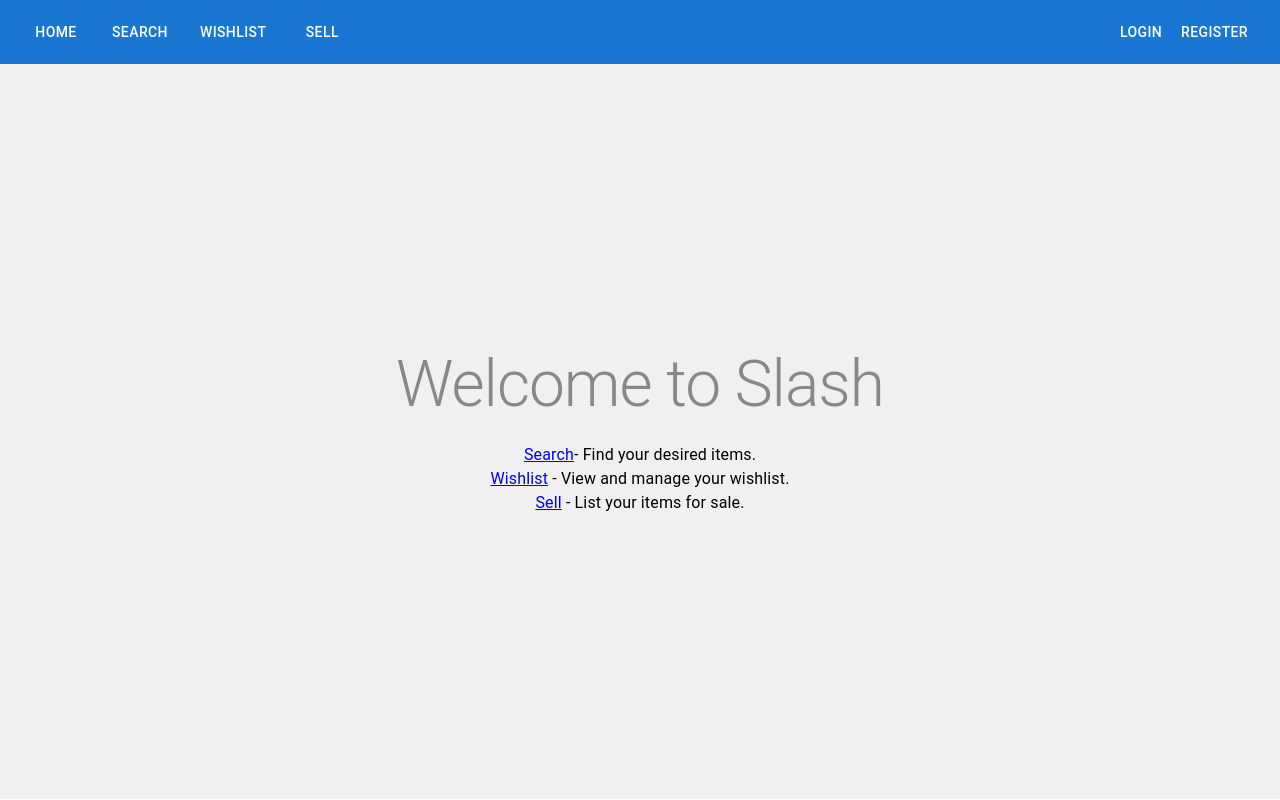
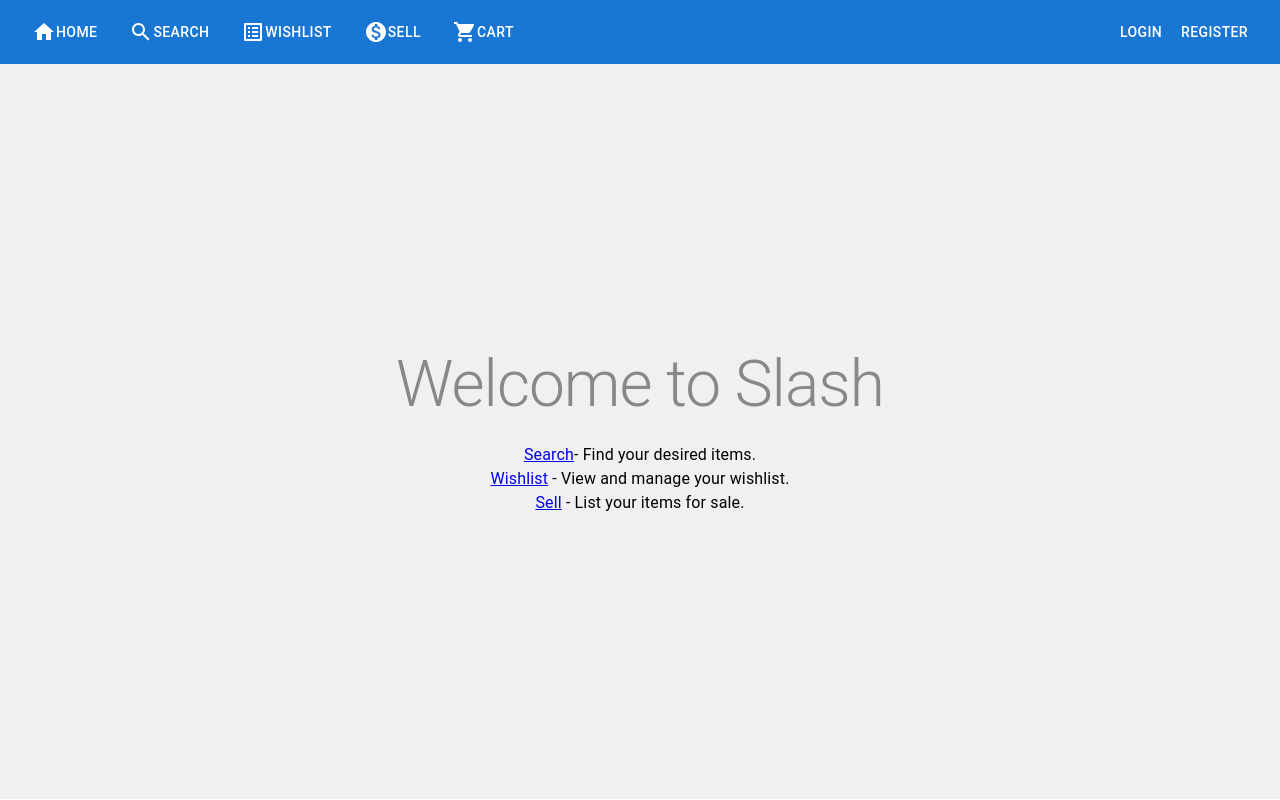
Before and after one commit to SE-vrs-organization/slash-ui, a React (Create React App) app: page / in a window 1280 px wide. Built offline with nearby package versions, Linux system fonts and the light colour scheme; the HTML template or start-up script is replaced by a standard one.

Commit message:
added icons

```diff
--- a/src/components/Navigation/Navigation.tsx
+++ b/src/components/Navigation/Navigation.tsx
@@ -39,6 +39,11 @@ import Box from "@mui/material/Box";
 import { Link, useNavigate } from "react-router-dom";
 import React, { useContext, useEffect } from "react";
 import { AuthContext } from "../../ContextWrapper";
+import ShoppingCartIcon from "@mui/icons-material/ShoppingCart";
+import MonetizationOnIcon from "@mui/icons-material/MonetizationOn";
+import ListAltIcon from "@mui/icons-material/ListAlt";
+import SearchIcon from "@mui/icons-material/Search";
+import HomeIcon from "@mui/icons-material/Home";
 
 const Navigation = () => {
   const { userData, setUserData } = useContext(AuthContext);
@@ -58,48 +63,30 @@ const Navigation = () => {
       <Toolbar>
         <Typography variant="h6" component="div" sx={{ flexGrow: 1 }}>
           <Box sx={{ display: "flex", gap: 2 }}>
-            <Button
-              component={Link}
-              to="/"
-              color="inherit"
-              data-testid="home-button"
-            >
+            <Button component={Link} to="/" color="inherit" data-testid="home-button">
+              <HomeIcon />
               Home
             </Button>
-            <Button
-              component={Link}
-              to="/search"
-              color="inherit"
-              data-testid="search-button"
-            >
+            <Button component={Link} to="/search" color="inherit" data-testid="search-button">
+              <SearchIcon />
               Search
             </Button>
-            <Button
-              component={Link}
-              to="/wishlist"
-              color="inherit"
-              data-testid="wishlist-button"
-            >
+            <Button component={Link} to="/wishlist" color="inherit" data-testid="wishlist-button">
+              <ListAltIcon />
               Wishlist
             </Button>
-            <Button
-              component={Link}
-              to="/sell"
-              color="inherit"
-              data-testid="sell-button"
-            >
-              Sell
+            <Button component={Link} to="/sell" color="inherit" data-testid="sell-button">
+              <MonetizationOnIcon /> Sell
+            </Button>
+            <Button component={Link} to="/sell" color="inherit" data-testid="sell-button">
+              <ShoppingCartIcon />
+              Cart
             </Button>
           </Box>
         </Typography>
         {userData ? (
           <React.Fragment>
-            <Typography
-              color="textPrimary"
-              variant="overline"
-              component="div"
-              fontStyle="italic"
-            >
+            <Typography color="textPrimary" variant="overline" component="div" fontStyle="italic">
               logged in as: {userData.username}
             </Typography>
             <Button color="inherit" onClick={logout}>
```
